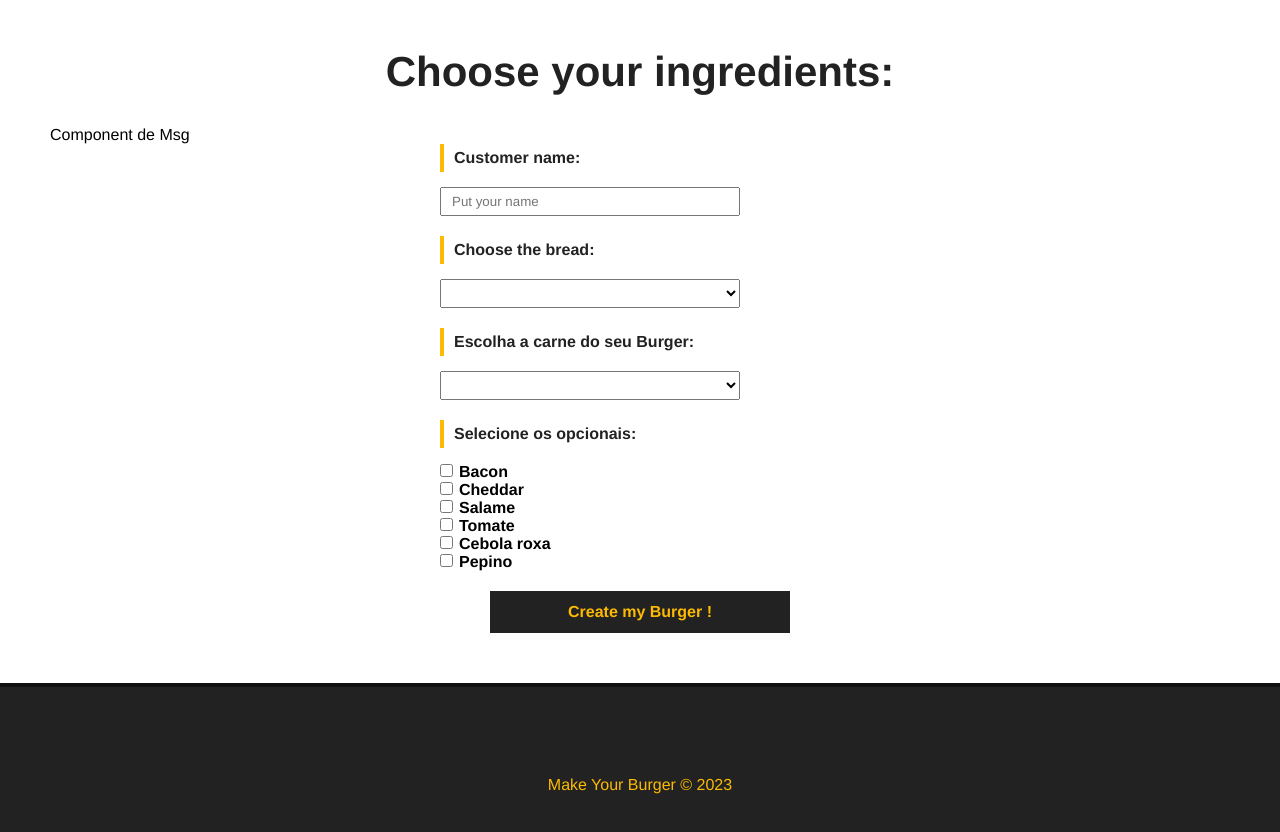
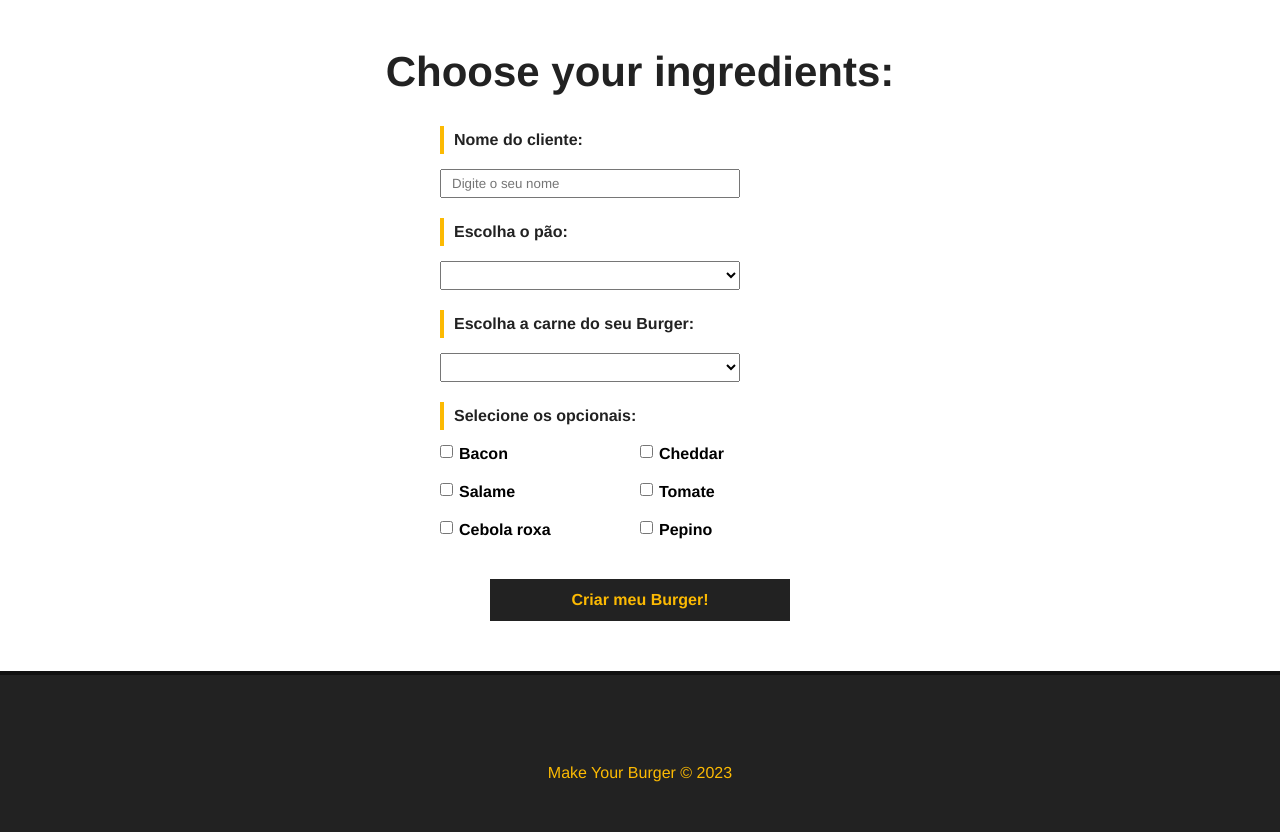
Before and after one commit to tvfiacadori/make_your_burger_vue, a Vue app: page / in a window 1280 px wide. Shown: the part 580-1412 px from the top of the page. Built offline with nearby package versions, Linux system fonts and the light colour scheme; data requests are answered from the project's data file.

Commit message:
msg made

```diff
--- a/db/db.json
+++ b/db/db.json
@@ -102,6 +102,18 @@
       "opicionais": [],
       "status": "Solicitado",
       "id": 2
+    },
+    {
+      "nome": "test",
+      "carne": "Maminha",
+      "pao": "3 Queijos",
+      "opcionais": [
+        "Bacon",
+        "Cebola roxa",
+        "Tomate"
+      ],
+      "status": "Solicitado",
+      "id": 3
     }
   ]
 }
--- a/src/components/BurgerForm.vue
+++ b/src/components/BurgerForm.vue
@@ -1,21 +1,18 @@
 <template>
+    <Message :msg="msg" v-show="msg" />
     <div>
-        <p>Component de Msg</p>
-        <div>
-            <form id="burger-form" @submit="createBurger">
+      <form id="burger-form" method="POST" @submit="createBurger">
         <div class="input-container">
-                    <label for="nome">Customer name:</label>
-                    <input type="text" id="nome" name="nome" v-model="nome" placeholder="Put your name">
+          <label for="nome">Nome do cliente:</label>
+          <input type="text" id="nome" name="nome" v-model="nome" placeholder="Digite o seu nome">
         </div>
-
         <div class="input-container">
-                    <label for="pao">Choose the bread:</label>
+          <label for="pao">Escolha o pão:</label>
           <select name="pao" id="pao" v-model="pao">
-                        <option value="">select your bread</option>
-                        <option v-for="pao in paes" :key="pao.id"  :value="pao.tipo">{{ pao.tipo }}</option>
+            <option value="">Selecione o seu pão</option>
+            <option v-for="pao in paes" :key="pao.id" :value="pao.tipo">{{ pao.tipo }}</option>
           </select>
         </div>
-
         <div class="input-container">
           <label for="carne">Escolha a carne do seu Burger:</label>
           <select name="carne" id="carne" v-model="carne">
@@ -23,7 +20,6 @@
             <option v-for="carne in carnes" :key="carne.id" :value="carne.tipo">{{ carne.tipo }}</option>
           </select>
         </div>
-
         <div id="opcionais-container" class="input-container">
           <label id="opcionais-title" for="opcionais">Selecione os opcionais:</label>
           <div class="checkbox-container" v-for="opcional in opcionaisdata" :key="opcional.id">
@@ -31,17 +27,16 @@
             <span>{{ opcional.tipo }}</span>
           </div>
         </div>
-
         <div class="input-container">
-                    <input type="submit" class="submit-btn" value="Create my Burger !">
+          <input class="submit-btn" type="submit" value="Criar meu Burger!">
         </div>
-
       </form>
-        </div>
     </div>
   </template>
 
   <script>
+  import Message from './Message'
+
   export default {
     name: "BurgerForm",
     data() {
@@ -53,55 +48,61 @@ export default {
         pao: null,
         carne: null,
         opcionais: [],
+        status: "Solicitado",
         msg: null
       }
     },
     methods: {
       async getIngredientes() {
-            const req = await fetch('http://localhost:3000/ingredientes');
-            const data = await req.json();
+        const req = await fetch('http://localhost:3000/ingredientes')
+        const data = await req.json()
 
         this.paes = data.paes
         this.carnes = data.carnes
         this.opcionaisdata = data.opcionais
-
-
       },
-
       async createBurger(e) {
 
-            e.preventDefault();
+        e.preventDefault()
 
         const data = {
           nome: this.nome,
           carne: this.carne,
           pao: this.pao,
-                opicionais: Array.from(this.opcionais),
+          opcionais: Array.from(this.opcionais),
           status: "Solicitado"
         }
 
-            const dataJson = JSON.stringify(data);
+        const dataJson = JSON.stringify(data)
 
         const req = await fetch("http://localhost:3000/burgers", {
           method: "POST",
-                headers: {"Content-Type": "application/json"},
+          headers: { "Content-Type" : "application/json" },
           body: dataJson
         });
 
-            const res = await req.json();
+        const res = await req.json()
 
-            // msg of system
+        // console.log(res)
 
-            //Clean information
-            this.nome = "";
-            this.carne = "";
-            this.pao = "";
-            this.opcionais = "";
+        this.msg = `Pedido N° ${res.id} realizado com sucesso`
+
+        // clear message
+        setTimeout(() => this.msg = "", 4000)
+
+        // limpar campos
+        this.nome = ""
+        this.carne = ""
+        this.pao = ""
+        this.opcionais = []
 
       }
     },
-    mounted() {
+    mounted () {
       this.getIngredientes()
+    },
+    components: {
+      Message
     }
   }
   </script>
@@ -121,7 +122,7 @@ export default {
     label {
       font-weight: bold;
       margin-bottom: 15px;
-        color: #222;
+      color: #222;;
       padding: 5px 10px;
       border-left: 4px solid #fcba03;
     }
@@ -131,16 +132,16 @@ export default {
       width: 300px;
     }
 
-    #options-container {
+    #opcionais-container {
       flex-direction: row;
       flex-wrap: wrap;
     }
 
-    #options-title {
+    #opcionais-title {
       width: 100%;
     }
 
-    #checkbox-container {
+    .checkbox-container {
       display: flex;
       align-items: flex-start;
       width: 50%;
@@ -159,7 +160,7 @@ export default {
 
     .submit-btn {
       background-color: #222;
-        color: #fcba03;
+      color:#fcba03;
       font-weight: bold;
       border: 2px solid #222;
       padding: 10px;
@@ -173,6 +174,4 @@ export default {
       background-color: transparent;
       color: #222;
     }
-
-
   </style>
--- a/src/components/Message.vue
+++ b/src/components/Message.vue
@@ -1,14 +1,29 @@
 <template>
-
+    <div class="message-container">
+        <p>{{ msg }}</p>
+    </div>
 </template>
 
 <script>
     export default {
-        name: "Message"
+        name: "Message",
+        props: {
+            msg: String
+        }
     }
 </script>
 
 
 <style escoped>
+    .message-container {
+        color: #004085;
+        background-color: #CCE5FF;
+        border: 2px solid #bbdaff;
+        border-radius: 5px;
+        padding: 10px;
+        max-width: 400px;
+        margin: 30px auto;
+    }
+
 
 </style>
```
Lines whose indentation alone changed are shown as unchanged.
